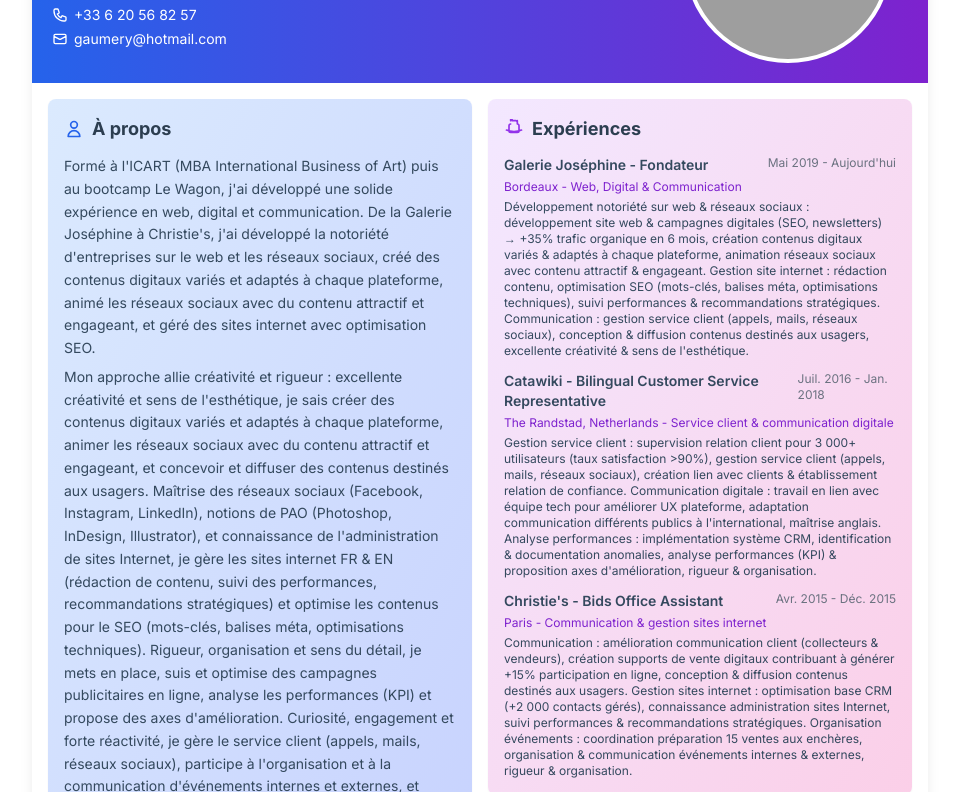
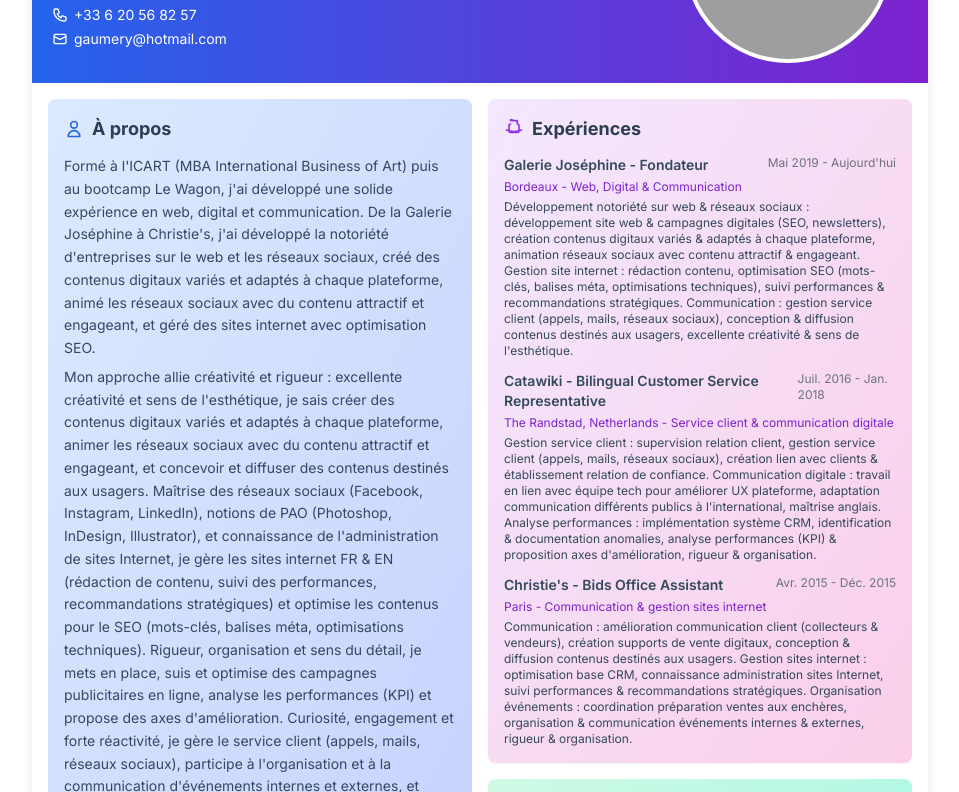
Before and after one commit to Sooruz85/cv-etienne, a website: page index.html in a window 1280 px wide. Shown: the part 177-969 px from the top of the page, without its empty margins (160-1119 px from the left). Drawn offline with nearby package versions, Linux system fonts and the light colour scheme; grey boxes are pictures that could not be loaded.

Commit message:
feat: enlever statistiques et chiffres des experiences

```diff
--- a/index.html
+++ b/index.html
@@ -286,7 +286,7 @@
                                     <span class="text-xs text-gray-500">Mai 2019 - Aujourd'hui</span>
                                 </div>
                                 <div class="text-xs text-purple-700 mb-1">Bordeaux - Web, Digital & Communication</div>
-                                <p class="text-xs text-text-gray">Développement notoriété sur web & réseaux sociaux : développement site web & campagnes digitales (SEO, newsletters) → +35% trafic organique en 6 mois, création contenus digitaux variés & adaptés à chaque plateforme, animation réseaux sociaux avec contenu attractif & engageant. Gestion site internet : rédaction contenu, optimisation SEO (mots-clés, balises méta, optimisations techniques), suivi performances & recommandations stratégiques. Communication : gestion service client (appels, mails, réseaux sociaux), conception & diffusion contenus destinés aux usagers, excellente créativité & sens de l'esthétique.</p>
+                                <p class="text-xs text-text-gray">Développement notoriété sur web & réseaux sociaux : développement site web & campagnes digitales (SEO, newsletters), création contenus digitaux variés & adaptés à chaque plateforme, animation réseaux sociaux avec contenu attractif & engageant. Gestion site internet : rédaction contenu, optimisation SEO (mots-clés, balises méta, optimisations techniques), suivi performances & recommandations stratégiques. Communication : gestion service client (appels, mails, réseaux sociaux), conception & diffusion contenus destinés aux usagers, excellente créativité & sens de l'esthétique.</p>
                             </div>
                             <div>
                                 <div class="flex justify-between items-start mb-1">
@@ -294,7 +294,7 @@
                                     <span class="text-xs text-gray-500">Juil. 2016 - Jan. 2018</span>
                                 </div>
                                 <div class="text-xs text-purple-700 mb-1">The Randstad, Netherlands - Service client & communication digitale</div>
-                                <p class="text-xs text-text-gray">Gestion service client : supervision relation client pour 3 000+ utilisateurs (taux satisfaction >90%), gestion service client (appels, mails, réseaux sociaux), création lien avec clients & établissement relation de confiance. Communication digitale : travail en lien avec équipe tech pour améliorer UX plateforme, adaptation communication différents publics à l'international, maîtrise anglais. Analyse performances : implémentation système CRM, identification & documentation anomalies, analyse performances (KPI) & proposition axes d'amélioration, rigueur & organisation.</p>
+                                <p class="text-xs text-text-gray">Gestion service client : supervision relation client, gestion service client (appels, mails, réseaux sociaux), création lien avec clients & établissement relation de confiance. Communication digitale : travail en lien avec équipe tech pour améliorer UX plateforme, adaptation communication différents publics à l'international, maîtrise anglais. Analyse performances : implémentation système CRM, identification & documentation anomalies, analyse performances (KPI) & proposition axes d'amélioration, rigueur & organisation.</p>
                             </div>
                             <div>
                                 <div class="flex justify-between items-start mb-1">
@@ -302,7 +302,7 @@
                                     <span class="text-xs text-gray-500">Avr. 2015 - Déc. 2015</span>
                                 </div>
                                 <div class="text-xs text-purple-700 mb-1">Paris - Communication & gestion sites internet</div>
-                                <p class="text-xs text-text-gray">Communication : amélioration communication client (collecteurs & vendeurs), création supports de vente digitaux contribuant à générer +15% participation en ligne, conception & diffusion contenus destinés aux usagers. Gestion sites internet : optimisation base CRM (+2 000 contacts gérés), connaissance administration sites Internet, suivi performances & recommandations stratégiques. Organisation événements : coordination préparation 15 ventes aux enchères, organisation & communication événements internes & externes, rigueur & organisation.</p>
+                                <p class="text-xs text-text-gray">Communication : amélioration communication client (collecteurs & vendeurs), création supports de vente digitaux, conception & diffusion contenus destinés aux usagers. Gestion sites internet : optimisation base CRM, connaissance administration sites Internet, suivi performances & recommandations stratégiques. Organisation événements : coordination préparation ventes aux enchères, organisation & communication événements internes & externes, rigueur & organisation.</p>
                             </div>
                         </div>
                     </div>
```
Also changed, not shown: 1 other file.
